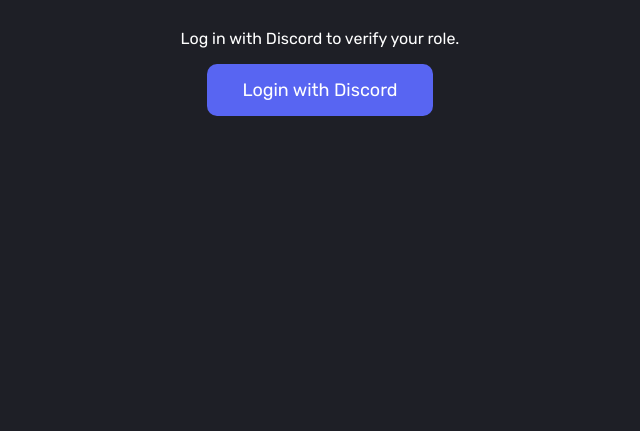
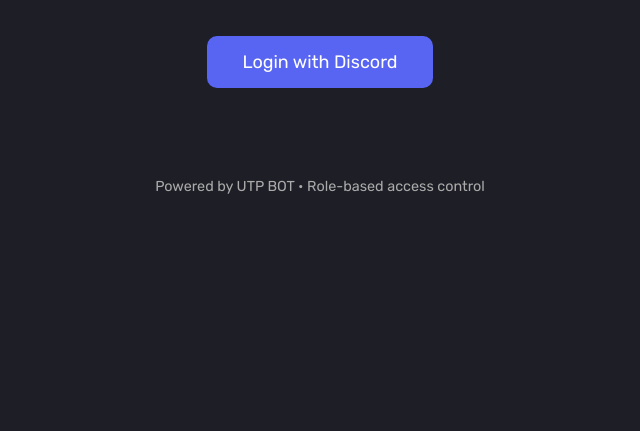
Before and after one commit to veothm/UTPAPP, a plain HTML site: page index.html in a window 1280 px wide. Shown: the part 385-816 px from the top of the page, without its empty margins (320-960 px from the left). Drawn offline with Linux system fonts and the light colour scheme.

Commit message:
Refactor styles and update login button link
Updated styles to use CSS variables for better maintainability. Modified the login button link and added a role verification note.

```diff
--- a/index.html
+++ b/index.html
@@ -6,10 +6,21 @@
   <title>Untitled Pirates | Role Verification</title>
   <link href="https://fonts.googleapis.com/css2?family=Rubik:wght@400;600&display=swap" rel="stylesheet">
   <style>
+    :root {
+      --bg: #1e1f26;
+      --accent: #7289da;
+      --button: #5865f2;
+      --button-hover: #4752c4;
+      --text: #ffffff;
+      --muted: #aaaaaa;
+    }
+
     body {
-      background-color: #1e1f26;
-      color: #ffffff;
+      margin: 0;
+      padding: 0;
       font-family: 'Rubik', sans-serif;
+      background-color: var(--bg);
+      color: var(--text);
       display: flex;
       flex-direction: column;
       align-items: center;
@@ -17,49 +28,85 @@
       min-height: 100vh;
       text-align: center;
     }
+
     h1 {
-      color: #7289da;
       font-size: 2.8em;
+      color: var(--accent);
+      margin-bottom: 0.3em;
     }
+
+    p {
+      font-size: 1.2em;
+      margin-bottom: 2em;
+      max-width: 600px;
+    }
+
     .login-button {
-      background-color: #5865f2;
+      background-color: var(--button);
       color: white;
+      border: none;
       padding: 15px 35px;
       font-size: 18px;
       border-radius: 10px;
+      cursor: pointer;
       text-decoration: none;
       transition: background-color 0.3s ease;
     }
+
     .login-button:hover {
-      background-color: #4752c4;
+      background-color: var(--button-hover);
     }
+
     #code-box {
       margin-top: 30px;
       font-size: 1.1em;
       color: #00ffcc;
       white-space: pre-wrap;
     }
+
+    .footer {
+      margin-top: 60px;
+      font-size: 0.9em;
+      color: var(--muted);
+    }
   </style>
 </head>
 <body>
   <h1>🔐 Untitled Pirates Access</h1>
-  <p>Log in with Discord to verify your role.</p>
+  <p>Log in with Discord to verify your role. Only members with role <strong>1433259087218475116</strong> can send raid alerts.</p>
 
-  <!-- ✅ OAuth2 Login Button -->
+  <!-- ✅ Updated OAuth2 Login Button -->
   <a class="login-button"
-     href="https://discord.com/oauth2/authorize?client_id=1433846650278908026&response_type=code&redirect_uri=https%3A%2F%2Fveothm.github.io%2FUTPAPP%2Fcallback&scope=identify+email+guilds+guilds.members.read">
+     href="https://discord.com/oauth2/authorize?client_id=1433846650278908026&response_type=code&redirect_uri=https%3A%2F%2Fveothm.github.io%2FUTPAPP%2F&scope=identify+email+guilds+guilds.members.read">
     Login with Discord
   </a>
 
-  <!-- ✅ Display code if present -->
   <div id="code-box"></div>
 
+  <div class="footer">
+    Powered by UTP BOT • Role-based access control
+  </div>
+
   <script>
+    // Grab the ?code= from the URL
     const params = new URLSearchParams(window.location.search);
     const code = params.get("code");
+
     if (code) {
       document.getElementById("code-box").innerText =
         `✅ Code received:\n${code}\n\nSend this to the backend for verification.`;
+
+      // OPTIONAL: Auto-send to backend
+      // fetch("https://your-backend.com/verify", {
+      //   method: "POST",
+      //   headers: { "Content-Type": "application/json" },
+      //   body: JSON.stringify({ code })
+      // })
+      // .then(res => res.json())
+      // .then(data => {
+      //   document.getElementById("code-box").innerText +=
+      //     `\n\nBackend response:\n${JSON.stringify(data, null, 2)}`;
+      // });
     }
   </script>
 </body>
```
